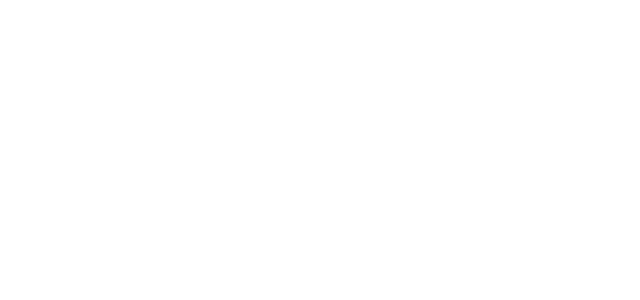
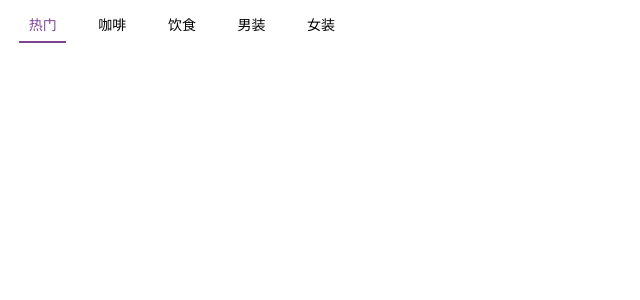
Before and after one commit to Eva-One/housework, a Vue app: page / in a window 1280 px wide. Shown: the top 300 px of the page, without its empty margins (0-640 px from the left). Built offline with nearby package versions, Linux system fonts and the light colour scheme.

Commit message:
第二天作业完成

```diff
--- a/package.json
+++ b/package.json
@@ -9,6 +9,7 @@
   },
   "dependencies": {
     "core-js": "^3.8.3",
+    "moment": "^2.29.4",
     "vue": "^2.6.14"
   },
   "devDependencies": {
--- /dev/null
+++ b/src/05-导航切换效果.vue
@@ -0,0 +1,149 @@
+<template>
+  <div class="wrap">
+    <div class="nav_left" id="navLeft">
+      <div class="nav_content" v-for="item in arr" :key="item.first_id">
+        <span
+          :class="num == item.first_id ? 'active' : ''"
+          @click="num = item.first_id"
+          >{{ item.first_name }}</span
+        >
+      </div>
+    </div>
+  </div>
+</template>
+
+<script>
+export default {
+  data() {
+    return {
+      num: 0,
+      arr: [
+        {
+          first_id: "0",
+          first_name: "热门",
+        },
+        {
+          first_id: "621",
+          first_name: "\u5496\u5561",
+        },
+        {
+          first_id: "627",
+          first_name: "\u996e\u98df",
+        },
+        {
+          first_id: "279",
+          first_name: "\u7537\u88c5",
+        },
+        {
+          first_id: "294",
+          first_name: "\u5973\u88c5",
+        },
+        {
+          first_id: "122",
+          first_name: "\u773c\u955c",
+        },
+        {
+          first_id: "339",
+          first_name: "\u5185\u8863\u914d\u9970",
+        },
+        {
+          first_id: "391",
+          first_name: "\u6bcd\u5a74",
+        },
+        {
+          first_id: "35",
+          first_name: "\u978b\u9774",
+        },
+        {
+          first_id: "39",
+          first_name: "\u8fd0\u52a8",
+        },
+        {
+          first_id: "153",
+          first_name: "\u7bb1\u5305",
+        },
+        {
+          first_id: "119",
+          first_name: "\u7f8e\u5986\u4e2a\u62a4",
+        },
+        {
+          first_id: "355",
+          first_name: "\u5bb6\u7eba",
+        },
+        {
+          first_id: "51",
+          first_name: "\u9910\u53a8",
+        },
+        {
+          first_id: "334",
+          first_name: "\u7535\u5668",
+        },
+        {
+          first_id: "369",
+          first_name: "\u5bb6\u88c5",
+        },
+        {
+          first_id: "10",
+          first_name: "\u5bb6\u5177",
+        },
+        {
+          first_id: "223",
+          first_name: "\u6570\u7801",
+        },
+        {
+          first_id: "429",
+          first_name: "\u6c7d\u914d",
+        },
+        {
+          first_id: "546",
+          first_name: "\u5065\u5eb7\u4fdd\u5065",
+        },
+        {
+          first_id: "433",
+          first_name: "\u5b9a\u5236",
+        },
+      ],
+    };
+  },
+};
+</script>
+
+<style>
+.wrap {
+  width: 100%;
+  margin: 0.2rem 0 0 0;
+  position: relative;
+}
+
+/*左侧的导航样式*/
+.nav_left {
+  display: flex;
+  width: 21.1875rem;
+  overflow: scroll;
+}
+
+.nav_left::-webkit-scrollbar {
+  display: none;
+}
+
+.nav_content {
+  flex: 1;
+  white-space: nowrap;
+  padding: 0 0.7rem;
+}
+
+.nav_content span {
+  display: inline-block;
+  padding: 0.4rem 0.6rem;
+  font-size: 0.875rem;
+}
+
+.nav_content .active {
+  border-bottom: 2px solid #7f4395;
+  color: #7f4395;
+}
+
+.nav_left {
+  float: left;
+}
+</style>
```
Also changed, not shown: src/01-帅哥美女走一走.vue (added, +24 -0 lines), src/02-加加减减.vue (added, +29 -0 lines), src/03-购物车.vue (added, +78 -0 lines), src/04-过滤器作业.vue (added, +33 -0 lines), src/main.js (+5 -5 lines), 1 other file (tests, documents, lock files or other folders).
